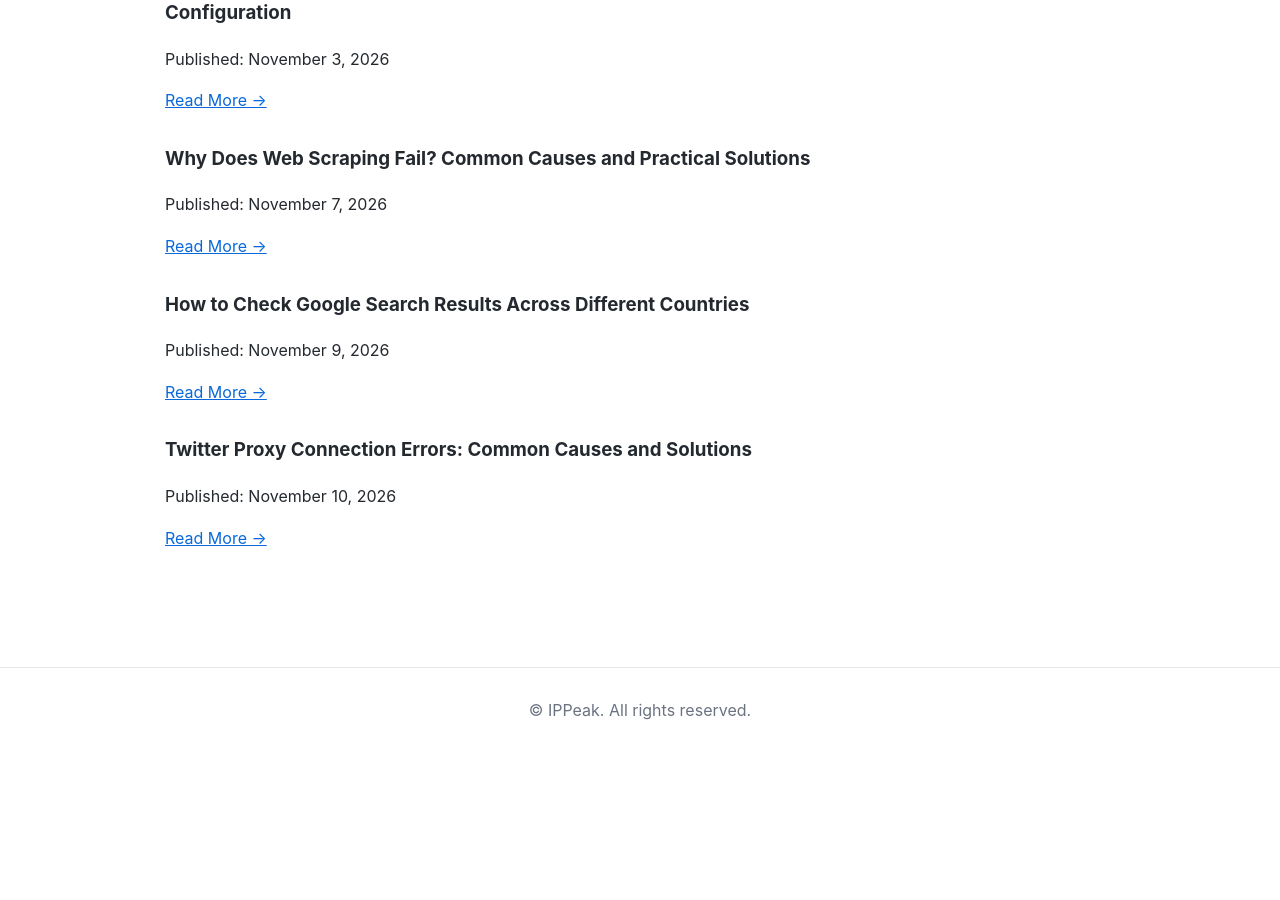
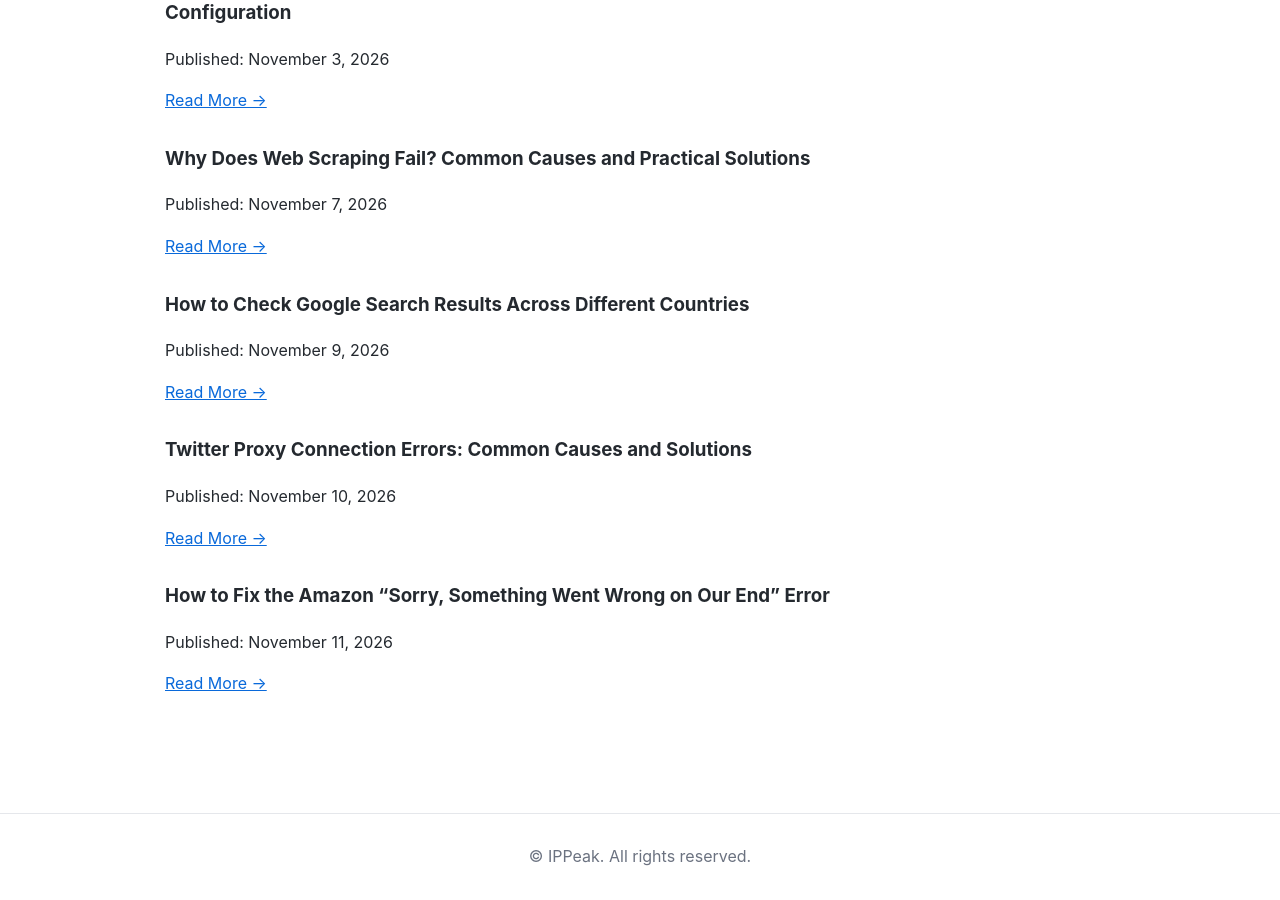
Before and after one commit to IPPeak/IPPeak-Residential-Proxy, a Jekyll site: the page built from docs/blog/articles.md, in a window 1280 px wide and 900 px high, scrolled down 3232 px. Built offline with Jekyll 4.4.1, drawn with Linux system fonts in a browser that asks for light colours; before the commit the page ends 3986 px from its top, so only the background shows below that.

Commit message:
Update articles.md

```diff
--- a/docs/blog/articles.md
+++ b/docs/blog/articles.md
@@ -148,3 +148,9 @@ Published: November 9, 2026
 Published: November 10, 2026
 
 [Read More →](Twitter-Proxy-Connection-Errors.html)
+
+### How to Fix the Amazon “Sorry, Something Went Wrong on Our End” Error
+
+Published: November 11, 2026
+
+[Read More →](How-to-Fix-the-Amazon-Error.html)
```
